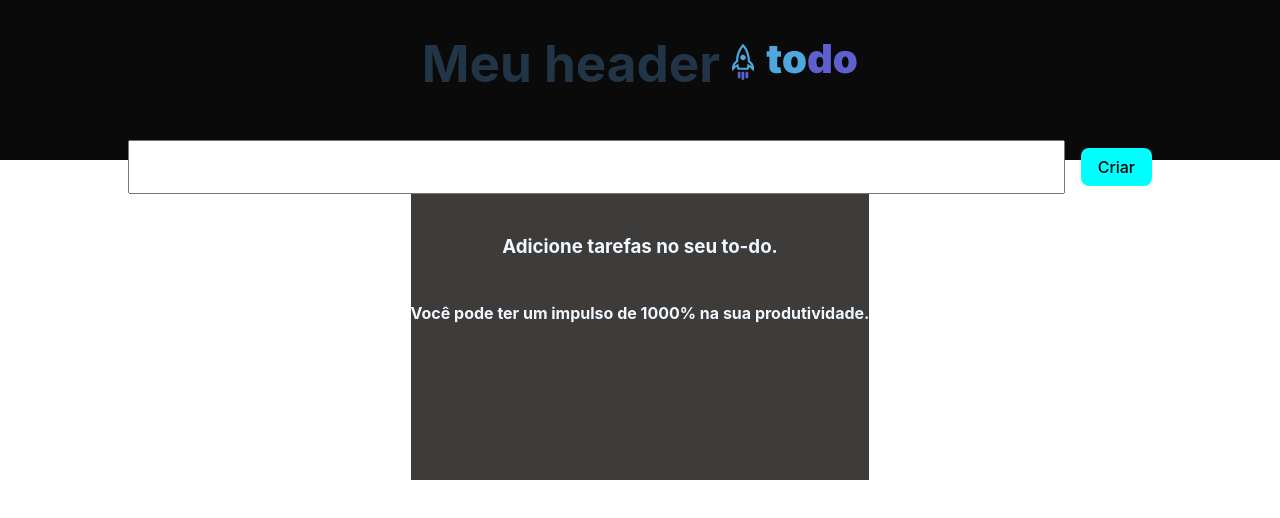
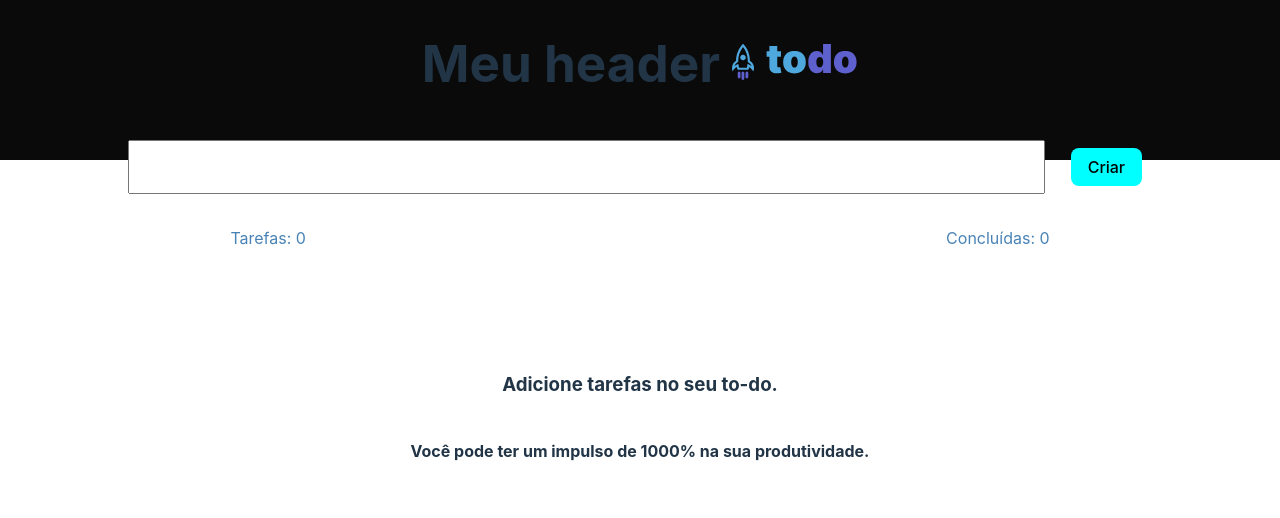
Before and after one commit to leomarzeuski/todo-list.js-ts, a React (Vite) app in the folder todo-list/: page / in a window 1280 px wide. Shown: the top 518 px of the page. Built offline with nearby package versions, Linux system fonts and the light colour scheme.

Commit message:
Alterações

```diff
--- /dev/null
+++ b/todo-list/src/compenets/checkbutton/CheckButton.module.css
@@ -0,0 +1,18 @@
+.check-button {
+    display: inline-block;
+    width: 20px;
+    height: 20px;
+    border: 1px solid #000;
+    border-radius: 50%;
+    position: relative;
+    cursor: pointer;
+}
+
+.check-button.checked::after {
+    content: '✔';
+    position: absolute;
+    top: 50%;
+    left: 50%;
+    transform: translate(-50%, -50%);
+    font-size: 16px;
+}
--- /dev/null
+++ b/todo-list/src/compenets/checkbutton/CheckButton.tsx
@@ -0,0 +1,17 @@
+import React from 'react';
+import './CheckButton.module.css';
+
+interface CheckButtonProps {
+    toggleCheck: () => void;
+    isChecked: boolean;
+}
+
+const CheckButton: React.FC<CheckButtonProps> = ({ toggleCheck, isChecked }) => {
+    return (
+        <div className={`styles.button ${isChecked ? 'checked' : ''}`} onClick={toggleCheck}>
+            {isChecked && <span>✔</span>}
+        </div>
+    );
+};
+
+export default CheckButton;
--- a/todo-list/src/compenets/todo/Todo.module.css
+++ b/todo-list/src/compenets/todo/Todo.module.css
@@ -1,8 +1,9 @@
 .container {
     display: flex;
     align-items: center;
-    padding: 1rem;
+    width: 98%;
+    padding: 0.5rem;
     margin-bottom: 1rem;
-    background-color: #f0f0f0;
-    border-radius: 4px;
+    background-color: #3b3a3a;
+    border-radius: 8px;
 }
--- a/todo-list/src/compenets/todo/Todo.tsx
+++ b/todo-list/src/compenets/todo/Todo.tsx
@@ -1,17 +1,26 @@
-import React from 'react';
+import React, { useState } from 'react';
 import styles from './Todo.module.css';
+import CheckButton from '../checkbutton/checkbutton';
 
 interface TodoProps {
     text: string;
+    completed: boolean;
+    onClick: () => void;
 }
 
-const Todo: React.FC<TodoProps> = ({ text }) => {
+const Todo: React.FC<TodoProps> = ({ text, completed, onClick }) => {
+    const [isChecked, setIsChecked] = useState(false);
+
+    const toggleCheck = () => {
+        setIsChecked(!isChecked);
+    };
+
     return (
         <div className={styles.container}>
-            <p>{text}</p>
+            <CheckButton onClick={onClick} toggleCheck={toggleCheck} isChecked={isChecked} />
+            <p style={{ textDecoration: completed ? 'line-through' : 'none' }}>{text}</p>
         </div>
     );
-
 };
 
 export default Todo;
--- a/todo-list/src/compenets/todoEmpty/TodoEmpty.module.css
+++ b/todo-list/src/compenets/todoEmpty/TodoEmpty.module.css
@@ -7,7 +7,7 @@
     justify-content: center;
     align-items: center;
     flex-direction: column;
-    height: 100vh;
+    height: 30vh;
     width: 100%;
     text-align: center;
 }
--- a/todo-list/src/compenets/todolist/TodoList.module.css
+++ b/todo-list/src/compenets/todolist/TodoList.module.css
@@ -1,21 +1,39 @@
+.container {
+    display: flex;
+    flex-direction: column;
+    align-items: center;
+    justify-content: center;
+    margin-top: 90px;
+    margin-left: 10%;
+    margin-right: 10%;
+}
+
 .todoContainer {
     display: flex;
     justify-content: center;
     align-items: center;
     flex-direction: column;
-    max-height: calc(70vh - 10rem);
-    width: 100%;
-    background-color: rgb(62, 59, 59);
-    color: aliceblue;
+    width: 80vw;
     text-align: center;
     overflow-y: auto;
+    margin-top: 2rem;
 }
 
-.container {
+p {
+    color: rgb(73, 131, 182);
+}
+
+
+.statsContainer {
+    margin-top: 120px;
     display: flex;
-    flex-direction: column;
-    align-items: center;
-    justify-content: center;
+    justify-content: space-between;
     width: 100%;
-    height: 70vh;
 }
+
+@media (max-width: 768px) {
+    .todoContainer {
+        width: 93vw;
+        margin-top: 2rem;
+    }
+}
--- a/todo-list/src/compenets/todolist/TodoList.tsx
+++ b/todo-list/src/compenets/todolist/TodoList.tsx
@@ -5,7 +5,7 @@ import Input from '../input/Input';
 import styles from './TodoList.module.css';
 
 const TodoList: React.FC = () => {
-    const [todos, setTodos] = useState<string[]>([]);
+    const [todos, setTodos] = useState<{ text: string; completed: boolean; }[]>([]);
     const [inputValue, setInputValue] = useState<string>('');
 
     const handleInputChange = (e: React.ChangeEvent<HTMLInputElement>) => {
@@ -14,11 +14,14 @@ const TodoList: React.FC = () => {
 
     const addTodo = () => {
         if (inputValue.trim() !== '') {
-            setTodos(prevTodos => [...prevTodos, inputValue]);
+            setTodos(prevTodos => [...prevTodos, { text: inputValue, completed: false }]);
             setInputValue('');
         }
     };
 
+    const toggleTodo = (index: number) => {
+        setTodos(prevTodos => prevTodos.map((todo, i) => i === index ? { ...todo, completed: !todo.completed } : todo));
+    };
     return (
         <div className={styles.container}>
             <Input
@@ -26,11 +29,15 @@ const TodoList: React.FC = () => {
                 handleInputChange={handleInputChange}
                 addTodo={addTodo}
             />
+            <div className={styles.statsContainer}>
+                <p className={styles.leftText}>Tarefas: {todos.length}</p>
+                <p className={styles.rightText}>Concluídas: {todos.filter(todo => todo.completed).length}</p>
+            </div>
             <div className={styles.todoContainer}>
                 {todos.length === 0 ? (
                     <TodoEmpty />
                 ) : (
-                    todos.map((todo, index) => <Todo key={index} text={todo} />)
+                    todos.map((todo, index) => <Todo key={index} text={todo.text} completed={todo.completed} onClick={() => toggleTodo(index)} />)
                 )}
             </div>
         </div>
--- a/todo-list/src/index.css
+++ b/todo-list/src/index.css
@@ -49,6 +49,8 @@ button {
     background-color: #1a1a1a;
     cursor: pointer;
     transition: border-color 0.25s;
+    margin-left: 10px;
+    margin-right: 10px;
 }
 
 button:hover {
--- a/todo-list/src/main.tsx
+++ b/todo-list/src/main.tsx
@@ -9,7 +9,5 @@ ReactDOM.createRoot(document.getElementById('root') as HTMLElement).render(
   <React.StrictMode>
     <Header />
     <TodoList />
-
-
   </React.StrictMode>,
 )
```
